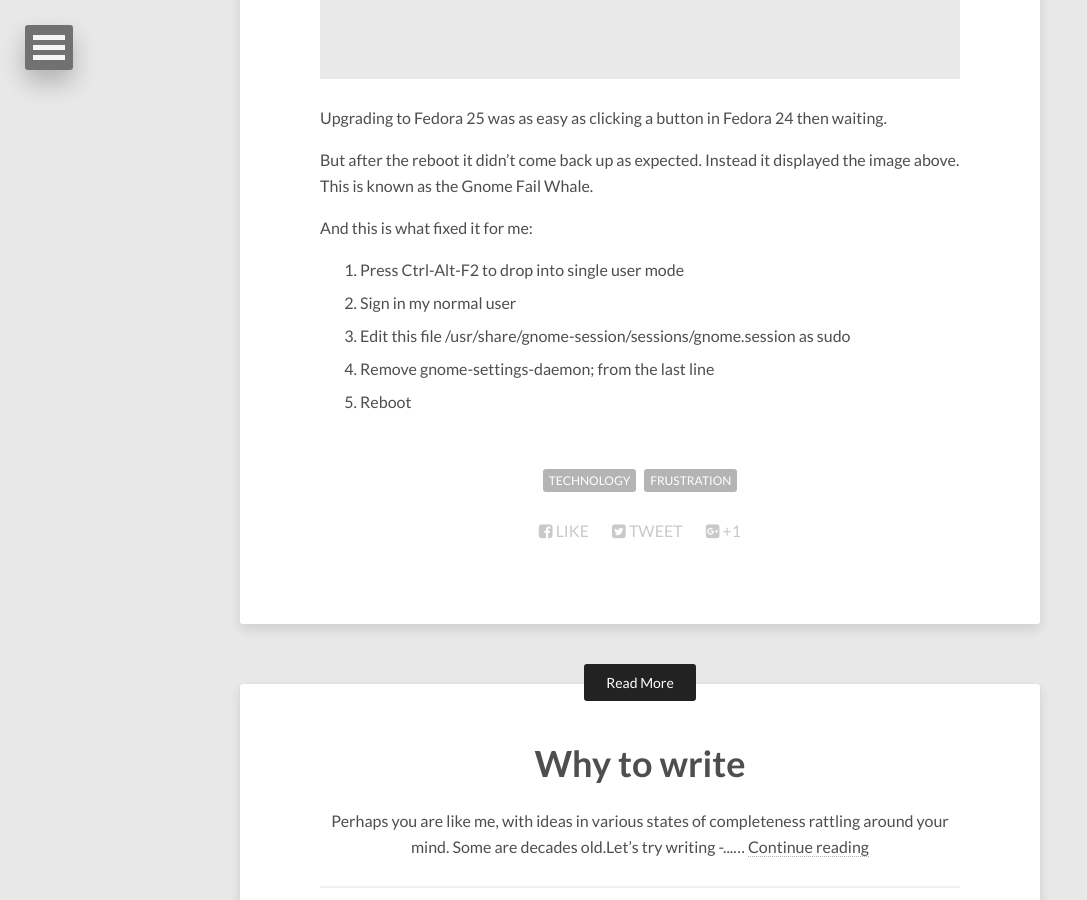
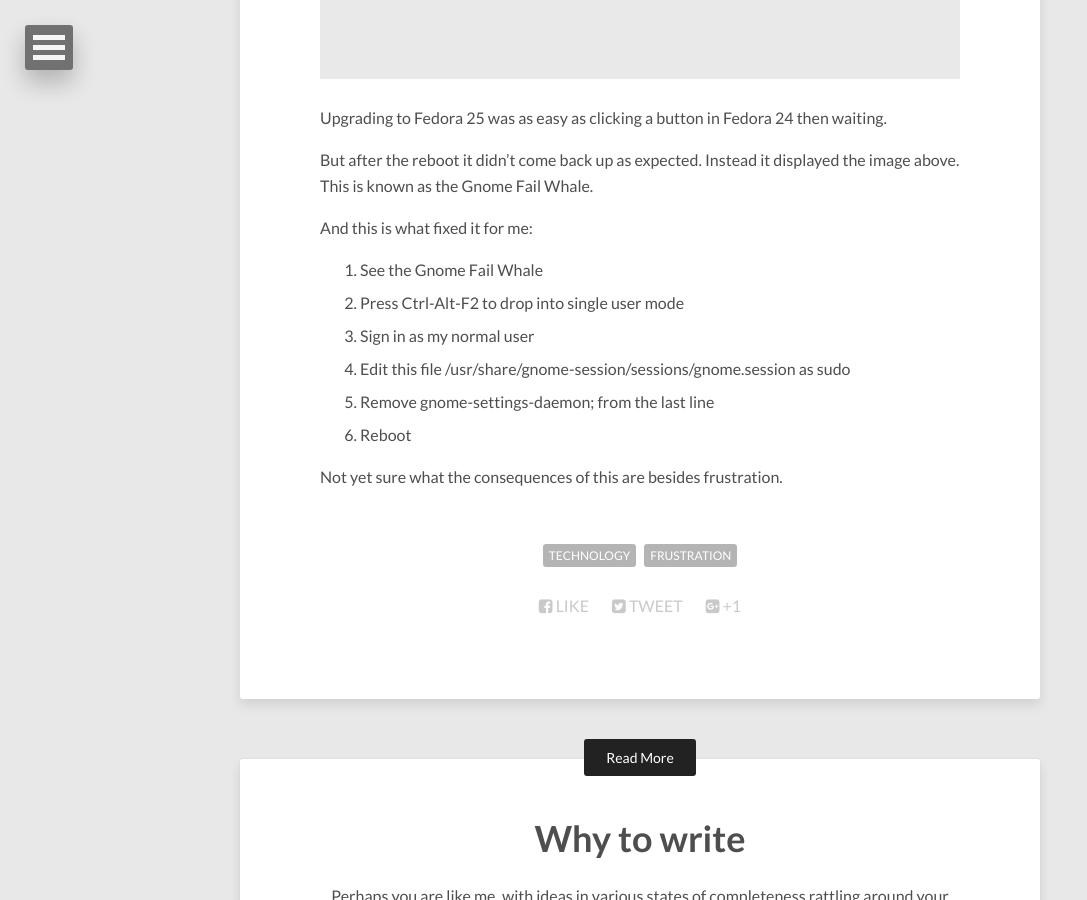
Before and after one commit to richardlaugesen/richardlaugesen, a Jekyll site: the page built from _posts/2016-12-17-fedora-25-upgrade.md, in a window 1280 px wide and 900 px high, scrolled down 699 px. Shown: the whole window, without its empty margins (0-1087 px from the left). Built offline with Jekyll 4.4.1, drawn with Linux system fonts in a browser that asks for light colours; nearby versions of some CDN libraries.

Commit message:
Edited Fedora 25 post

```diff
--- a/_posts/2016-12-17-fedora-25-upgrade.md
+++ b/_posts/2016-12-17-fedora-25-upgrade.md
@@ -14,8 +14,11 @@ But after the reboot it didn't come back up as expected. Instead it displayed th
 
 And this is what fixed it for me:
 
+0. See the Gnome Fail Whale
 1. Press Ctrl-Alt-F2 to drop into single user mode
-2. Sign in my normal user
+2. Sign in as my normal user
 3. Edit this file /usr/share/gnome-session/sessions/gnome.session as sudo
 4. Remove gnome-settings-daemon; from the last line
 5. Reboot
+
+Not yet sure what the consequences of this are besides frustration.
```
